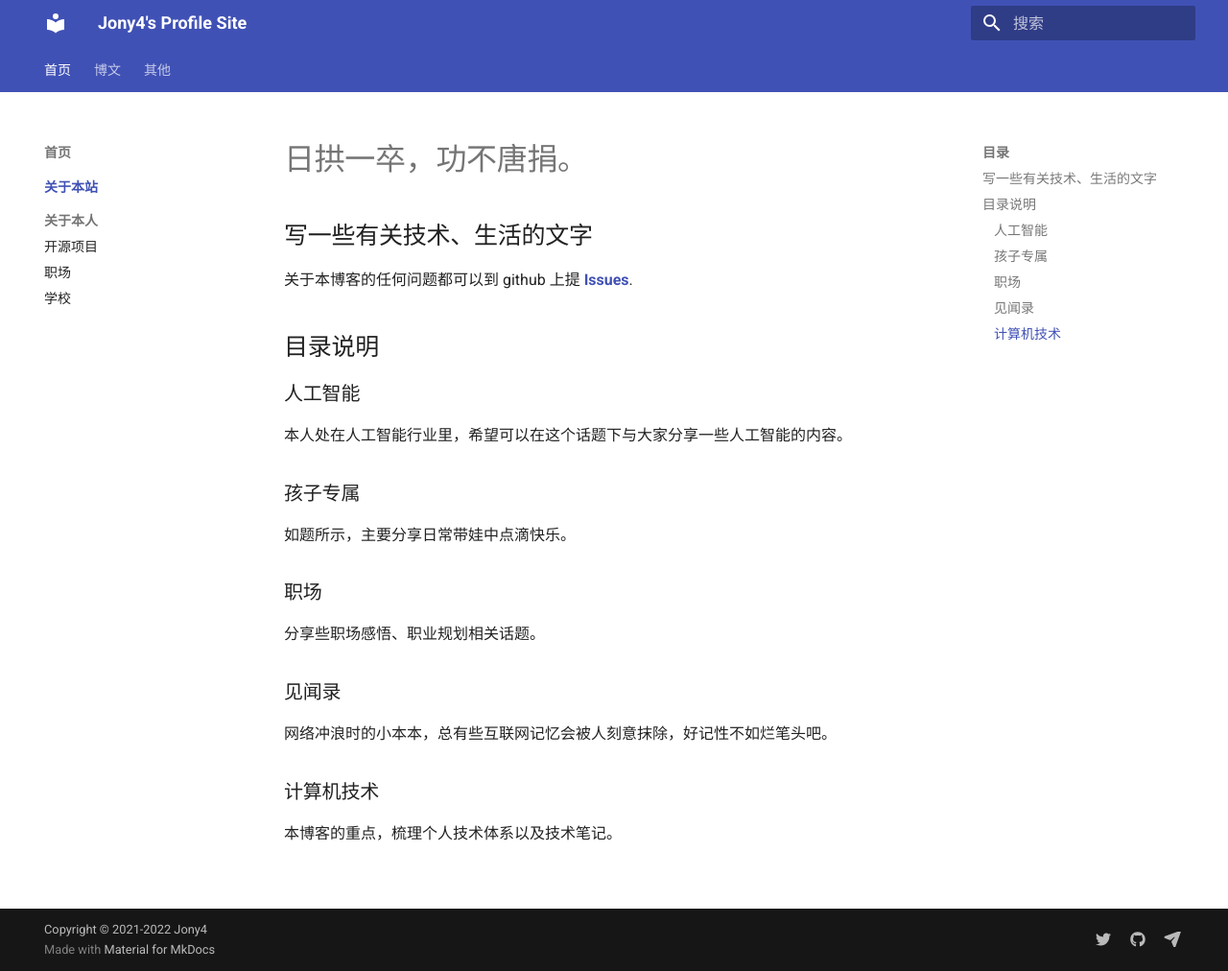
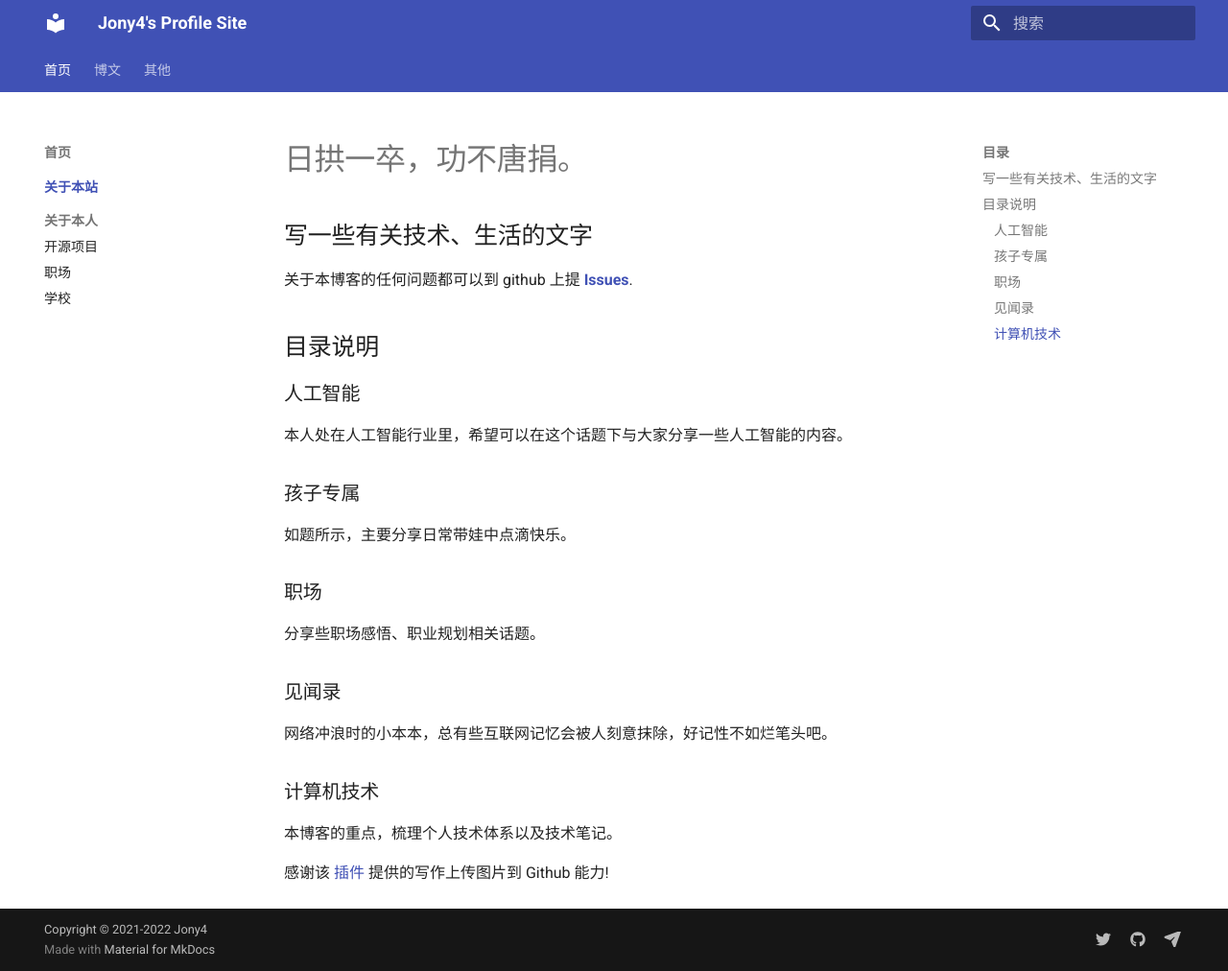
Before and after one commit to jony4/jony4, an MkDocs documentation site: the page built from docs/index.md, in a window 1280 px wide and 1012 px high. Shown: the whole window at 96% size. Built offline with MkDocs 1.6.1 and Material for MkDocs 9.7.7, drawn with Linux system fonts in a browser that asks for light colours; some of the changed lines change nothing that is shown.

Commit message:
Update index.md

```diff
--- a/docs/index.md
+++ b/docs/index.md
@@ -2,7 +2,7 @@
 
 ## 写一些有关技术、生活的文字
 
-关于本博客的任何问题都可以到 github 上提 [**Issues**](https://github.com/jony4/blog/issues/new).
+关于本博客的任何问题都可以到 github 上提 [**Issues**](https://github.com/jony4/jony4/issues/new).
 
 ## 目录说明
 
@@ -20,3 +20,5 @@
 
 ### 计算机技术
 本博客的重点，梳理个人技术体系以及技术笔记。
+
+感谢该 [插件](https://github.com/njleonzhang/vscode-extension-mardown-image-paste) 提供的写作上传图片到 Github 能力!
```
